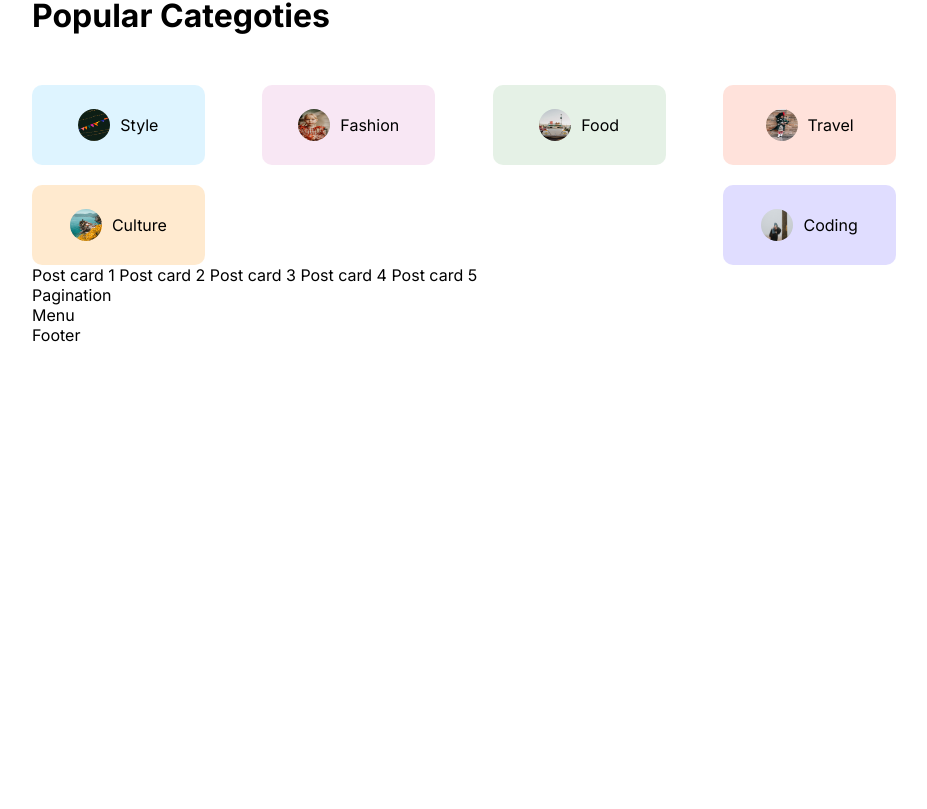
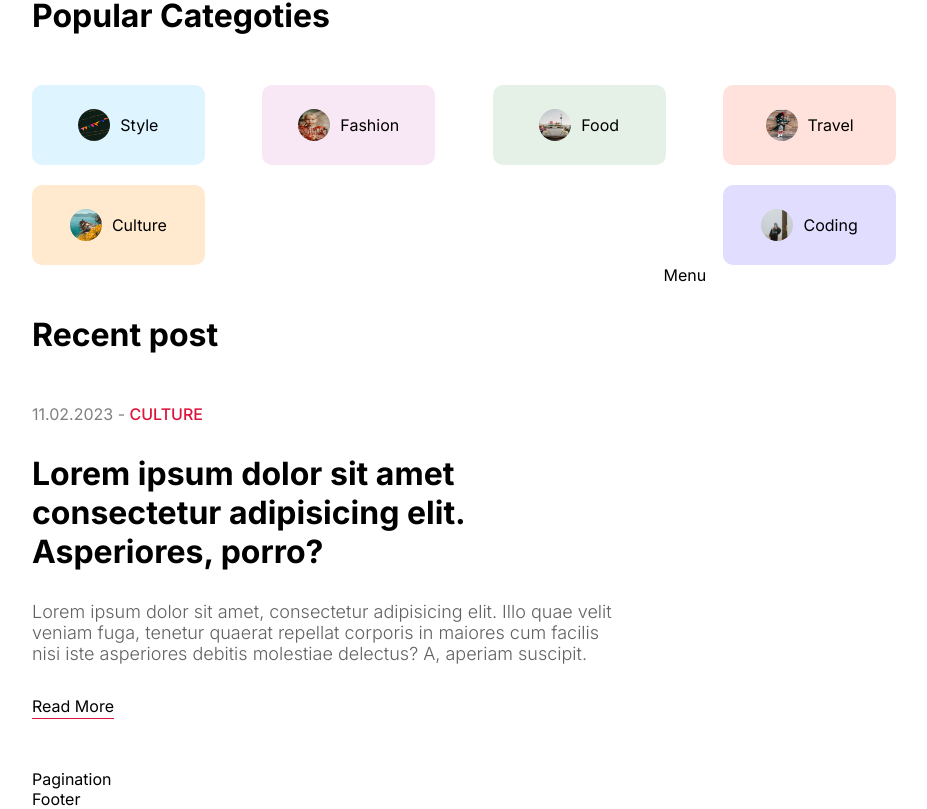
Before and after one commit to n9507246/Full-Stack-Blog-App-Tutorial-Nextjs-MongoDB-Blog-App-Project-Full-Course, a Next.js app: page / in a window 1280 px wide. Shown: the part 1005-1814 px from the top of the page, without its empty margins (176-1103 px from the left). Before the commit the page ends 1350 px from the top, so only its background shows below. Built offline with nearby package versions, Linux system fonts and the light colour scheme.

Commit message:
Blog Post Card Component Design

```diff
--- a/src/app/homepage.module.css
+++ b/src/app/homepage.module.css
@@ -0,0 +1,4 @@
+.content{
+    display: flex;
+    gap: 50px;
+}
--- /dev/null
+++ b/src/components/card/Card.jsx
@@ -0,0 +1,28 @@
+import Image from 'next/image'
+import styles from './card.module.css'
+import Link from 'next/link'
+
+const Card = () => {
+    return(
+        <div className={styles.container}>
+            <div className={styles.imageContainer}>
+                <Image src="/p1.jpeg" alt="" fill />
+            </div>
+            <div className={styles.textContainer}>
+                <div className={styles.detail}>
+                    <span className={styles.date}>11.02.2023 - </span>
+                    <span className={styles.category}>CULTURE</span>
+                </div>
+                <Link href='/'>
+                    <h1>Lorem ipsum dolor sit amet consectetur adipisicing elit. Asperiores, porro?</h1>
+                </Link>
+                <p className={styles.desc}>
+                    Lorem ipsum dolor sit amet, consectetur adipisicing elit. Illo quae velit veniam fuga, tenetur quaerat repellat corporis in maiores cum facilis nisi iste asperiores debitis molestiae delectus? A, aperiam suscipit.
+                </p>
+                <Link href='/' className={styles.link}>Read More</Link>
+            </div>
+        </div>
+    )
+}
+
+export default Card
--- /dev/null
+++ b/src/components/card/card.module.css
@@ -0,0 +1,50 @@
+.container {
+    margin-bottom: 50px;
+    display: flex;
+    align-items: center;
+    gap: 50px;
+  }
+
+  .imageContainer {
+    flex: 1;
+    height: 350px;
+    position: relative;
+  }
+
+  .image {
+    object-fit: cover;
+  }
+
+  .textContainer {
+    flex: 1;
+    display: flex;
+    flex-direction: column;
+    gap: 30px;
+  }
+
+  .date {
+    color: gray;
+  }
+
+  .category {
+    color: crimson;
+    font-weight: 500;
+  }
+
+  .desc {
+    font-size: 18px;
+    font-weight: 300;
+    color: var(--softTextColor);
+  }
+
+  .link {
+    border-bottom: 1px solid crimson;
+    width: max-content;
+    padding: 2px 0px;
+  }
+
+  @media screen and (max-width: 1280px) {
+    .imageContainer {
+      display: none;
+    }
+  }
--- a/src/components/cardList/CardList.jsx
+++ b/src/components/cardList/CardList.jsx
@@ -1,15 +1,15 @@
 import React from "react"
 import styles from './cardList.module.css'
 import Pagination from "../pagination/Pagination"
+import Card from "../card/Card"
 
 const CardList = () => {
     return(
         <div className={styles.container}>
-            Post card 1
-            Post card 2
-            Post card 3
-            Post card 4
-            Post card 5
+            <h1 className={styles.title}>Recent post</h1>
+            <div className={styles.posts}>
+                <Card/>
+            </div>
             <Pagination/>
         </div>
     )
--- a/src/components/cardList/cardList.module.css
+++ b/src/components/cardList/cardList.module.css
@@ -0,0 +1,7 @@
+.container{
+    flex:5
+  }
+
+  .title{
+    margin: 50px 0px;
+  }
--- a/src/components/menu/menu.module.css
+++ b/src/components/menu/menu.module.css
@@ -0,0 +1,3 @@
+.container{
+    flex: 2
+}
```
